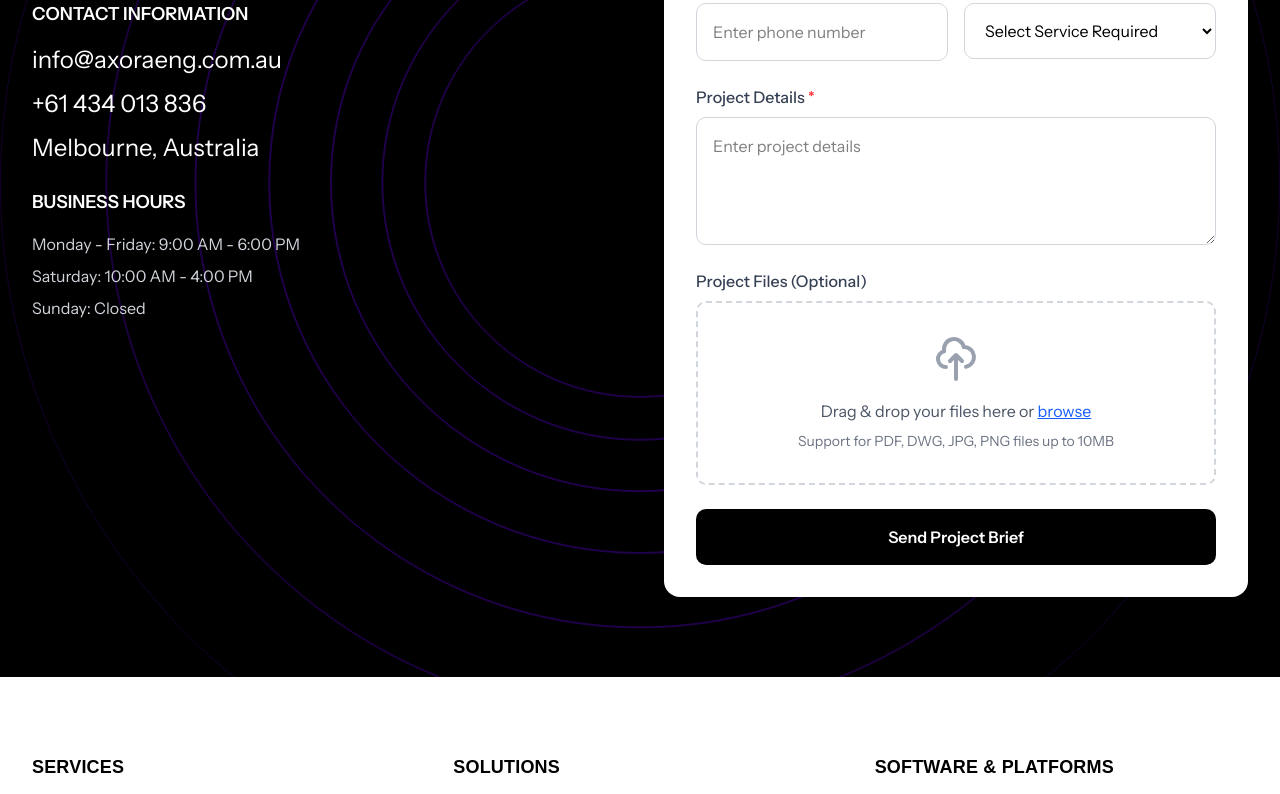
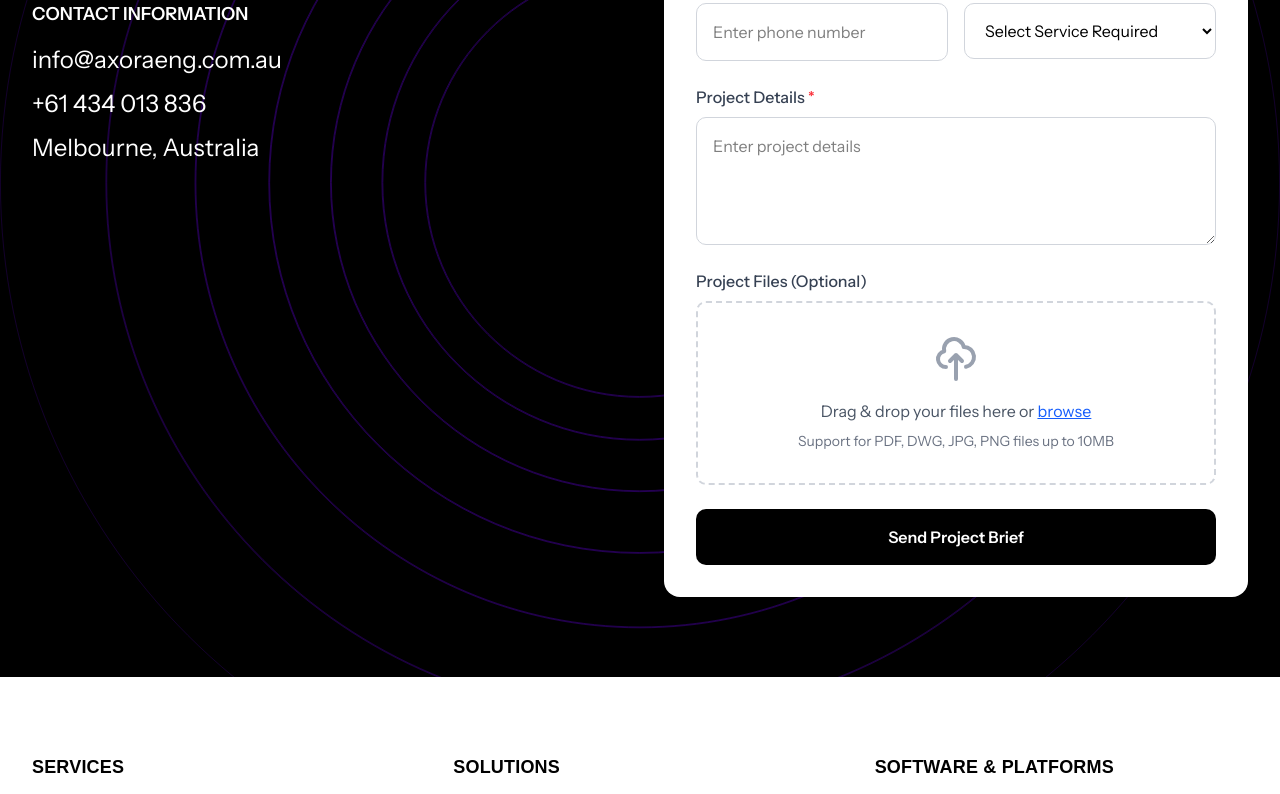
Before and after one commit to Chamindu-DM/Axora, a Next.js app in the folder frontend/: page / in a window 1280 px wide. Shown: the part 6666-7460 px from the top of the page. Built offline with nearby package versions, Linux system fonts and the light colour scheme; a web font is replaced by a local one.

Commit message:
refactor: remove business hours section from Contact component; update package-lock.json for dependency adjustments

```diff
--- a/frontend/src/components/Contact.tsx
+++ b/frontend/src/components/Contact.tsx
@@ -341,15 +341,6 @@ export default function Contact() {
                   <p className="text-xl md:text-2xl">Melbourne, Australia</p>
                 </div>
               </div>
-
-              <div>
-                <h3 className="text-lg font-semibold text-white uppercase mb-4 font-['Instrument_Sans',_sans-serif]">Business Hours</h3>
-                <div className="space-y-2 text-gray-300 font-['Instrument_Sans',_sans-serif]">
-                  <p>Monday - Friday: 9:00 AM - 6:00 PM</p>
-                  <p>Saturday: 10:00 AM - 4:00 PM</p>
-                  <p>Sunday: Closed</p>
-                </div>
-              </div>
             </div>
           </div>
 
```
Also changed, not shown: 1 other file (tests, documents, lock files or other folders).
